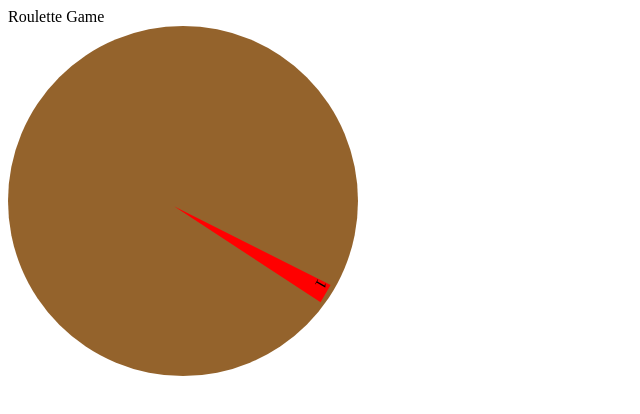
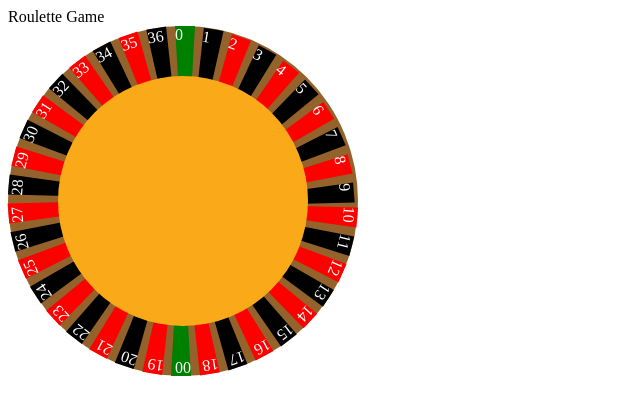
Before and after one commit to codetapacademy/all-on-red-with-react, a React (Create React App) app: page / in a window 1280 px wide. Shown: the top 414 px of the page, without its empty margins (0-640 px from the left). Built offline with nearby package versions, Linux system fonts and the light colour scheme.

Commit message:
feat: [bogdanegura] - got the slot generated and styled to look close like a roulette

```diff
--- a/src/component/bord/board.component.jsx
+++ b/src/component/bord/board.component.jsx
@@ -26,11 +26,12 @@ const Board = () => {
       color: n % 2 ? "red" : "black"
     }))
   ];
-  console.log(slotList);
 
   return (
     <StyledBoard side={350}>
-      <Slot />
+      {slotList.map(slot => (
+        <Slot {...slot} />
+      ))}
     </StyledBoard>
   );
 };
--- a/src/component/bord/board.style.js
+++ b/src/component/bord/board.style.js
@@ -5,4 +5,16 @@ export const StyledBoard = styled.div`
   border-radius: 50%;
   width: ${({ side }) => `${side}px`};
   height: ${({ side }) => `${side}px`};
+  position: relative;
+
+  &::after {
+    content: "";
+    position: absolute;
+    width: 250px;
+    height: 250px;
+    top: 50px;
+    left: 50px;
+    background-color: #faa918;
+    border-radius: 50%;
+  }
 `;
--- a/src/component/slot/slot.component.jsx
+++ b/src/component/slot/slot.component.jsx
@@ -1,8 +1,8 @@
 import React from "react";
 import { StyledSlot } from "./slot.style";
 
-const Slot = () => {
-  return <StyledSlot number={1} />;
+const Slot = ({ number, rotation, color }) => {
+  return <StyledSlot number={number} rotation={rotation} color={color} />;
 };
 
 export default Slot;
--- a/src/component/slot/slot.style.js
+++ b/src/component/slot/slot.style.js
@@ -3,11 +3,12 @@ import styled from "styled-components";
 export const StyledSlot = styled.div`
   height: 175px;
   /* width: 55px; */
-  position: relative;
+  position: absolute;
   display: inline-block;
-  margin-left: 165px;
-  transform: rotate(120deg);
+  margin-left: 167px;
+  transform: rotate(${({ rotation }) => rotation}deg);
   transform-origin: 50% 100%;
+  color: white;
 
   &::after {
     content: ${({ number }) => `"${number}"`};
@@ -18,7 +19,7 @@ export const StyledSlot = styled.div`
     content: "";
     position: absolute;
     top: 0;
-    border-top: 175px solid red;
+    border-top: 175px solid ${({ color }) => color};
     border-left: 10px solid transparent;
     border-right: 10px solid transparent;
   }
```
